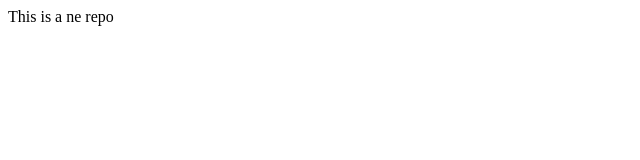
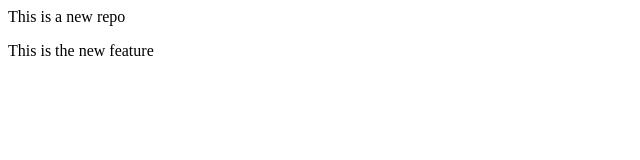
Before and after one commit to Aryan756-web/localrepo, a plain HTML site: page index.html in a window 1280 px wide. Shown: the whole page, without its empty margins (0-640 px from the left). Drawn offline with Linux system fonts and the light colour scheme.

Commit message:
Add new feature

```diff
--- a/index.html
+++ b/index.html
@@ -1 +1,2 @@
-<p>This is a ne repo</p>
+<p>This is a new repo</p>
+<p>This is the new feature</p>
```
